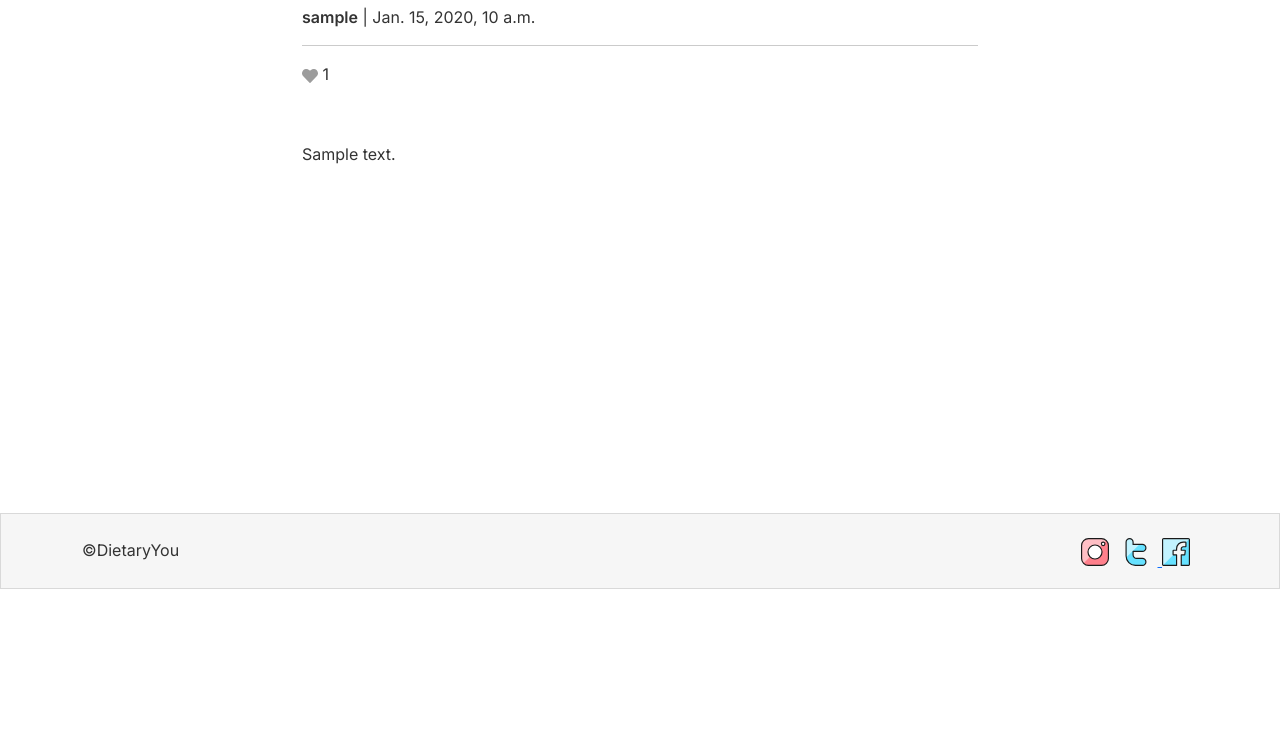
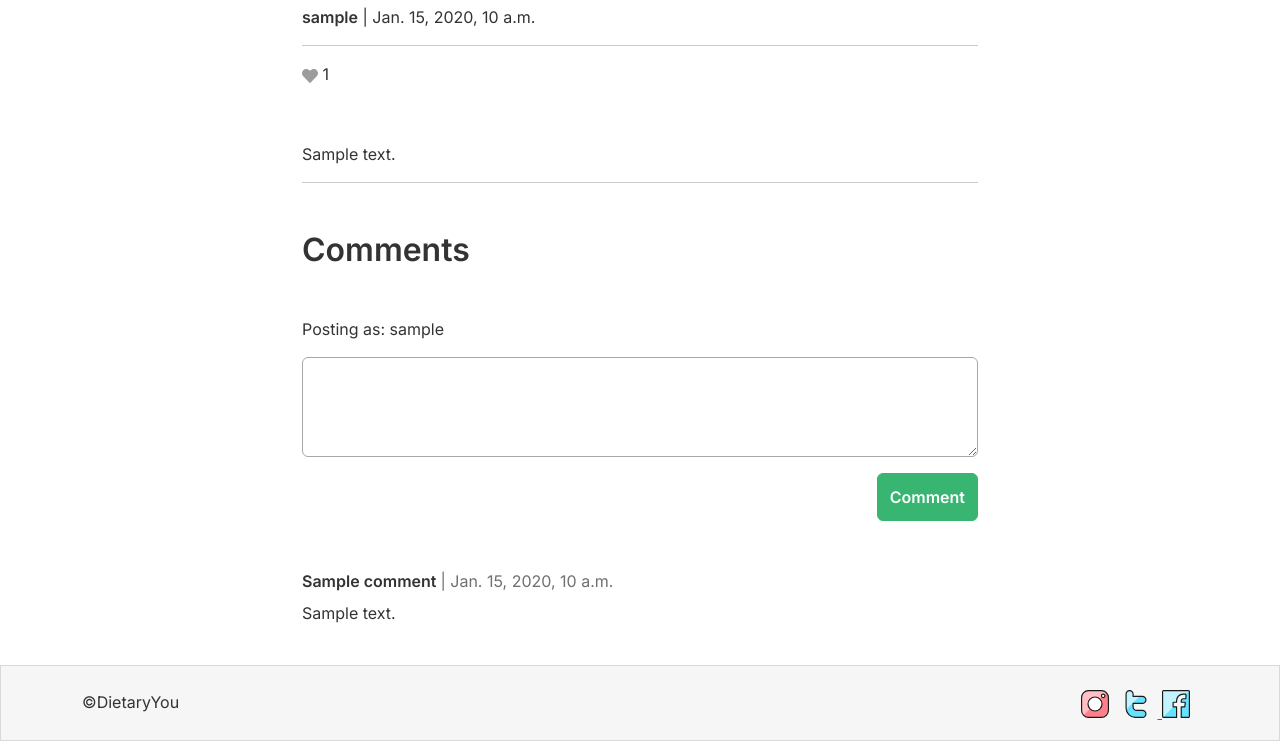
Before and after one commit to dev-timm/DietaryYou, a Django app: a page that uses templates/post_detail.html in a window 1280 px wide. Shown: the part 211-952 px from the top of the page. Before the commit the page ends 800 px from the top, so only its background shows below. Run offline with Django 3.2, Linux system fonts and the light colour scheme; a user stored in the database is signed in; tables that the repository leaves empty hold one stand-in row (values such as "Sample post"); some libraries are stand-ins or nearby versions.

Commit message:
add crispy forms and comment functionality to post detail page

```diff
--- /dev/null
+++ b/blog/forms.py
@@ -0,0 +1,8 @@
+from .models import Comment
+from django import forms
+
+
+class CommentForm(forms.ModelForm):
+    class Meta:
+        model = Comment
+        fields = ('body',)
--- a/blog/views.py
+++ b/blog/views.py
@@ -1,6 +1,7 @@
 from django.shortcuts import render, get_object_or_404
 from django.views import generic, View
 from .models import Post
+from .forms import CommentForm
 
 
 class PostList(generic.ListView):
@@ -26,6 +27,39 @@ class PostDetail(View):
             {
                 "post": post,
                 "comments": comments,
-                "liked": liked
+                "commented": False,
+                "liked": liked,
+                "comment_form": CommentForm()
             },
         )
+
+    def post(self, request, slug, *args, **kwargs):
+        queryset = Post.objects.filter(status=1)
+        post = get_object_or_404(queryset, slug=slug)
+        comments = post.comments.filter(approved=True).order_by('created_on')
+        liked = False
+        if post.likes.filter(id=self.request.user.id).exists():
+            liked = True
+
+        comment_form = CommentForm(data=request.POST)
+
+        if comment_form.is_valid():
+            comment_form.instance.email = request.user.email
+            comment_form.instance.name = request.user.username
+            comment = comment_form.save(commit=False)
+            comment.post = post
+            comment.save()
+        else:
+            comment_form = CommentForm()
+
+        return render(
+            request,
+            "post_detail.html",
+            {
+                "post": post,
+                "comments": comments,
+                "commented": True,
+                "liked": liked,
+                "comment_form": CommentForm()
+            },
+        )
--- a/dietaryyou/settings.py
+++ b/dietaryyou/settings.py
@@ -48,6 +48,7 @@ INSTALLED_APPS = [
     'allauth.account',
     'allauth.socialaccount',
     'django_summernote',
+    'crispy_forms',
     'blog',
 ]
 
@@ -57,6 +58,8 @@ LOGIN_REDIRECT_URL = '/'
 LOGOUT_REDIRECT_URL = '/'
 
 ACCOUNT_EMAIL_VERIFICATION = 'none'
+
+CRISPY_TEMPLATE_PACK = 'bootstrap4'
 
 MIDDLEWARE = [
     'django.middleware.security.SecurityMiddleware',
--- a/requirements.txt
+++ b/requirements.txt
@@ -4,6 +4,7 @@ dj-database-url==0.5.0
 dj3-cloudinary-storage==0.0.6
 Django==3.2.21
 django-allauth==0.56.1
+django-crispy-forms==1.14.0
 django-summernote==0.8.20.0
 gunicorn==21.2.0
 oauthlib==3.2.2
--- a/static/css/style.css
+++ b/static/css/style.css
@@ -27,7 +27,7 @@ h2 {
 h3 {
     font-size: 2rem;
     font-weight: 600;
-    margin: 48px;
+    margin: 48px 0;
 }
 
 /* STYLES */
@@ -152,6 +152,11 @@ input[type="email"]:focus,
     font-weight: 600;
 }
 
+.comment-date {
+    font-weight: 400;
+    color: #707070;
+}
+
 /* POST LIST */
 
 /* POST DETAIL */
@@ -166,6 +171,21 @@ input[type="email"]:focus,
 
 .author span {
     font-weight: 400;
+}
+
+.textarea {
+    height: 100px;
+    border: 1px solid #A7A7A7;
+    margin-bottom: 16px;
+}
+
+.requiredField {
+    display: none;
+}
+
+.comment-author {
+    font-weight: 600;
+    margin-bottom: 8px;
 }
 
 /* POST DETAIL */
--- a/templates/post_detail.html
+++ b/templates/post_detail.html
@@ -1,4 +1,6 @@
 {% extends 'base.html' %} {% block content %}
+
+{% load crispy_forms_tags %}
 
 <div class="container max-article-width">
     <div class="post-head">
@@ -10,7 +12,38 @@
     </div>
     <div class="post-content">
         {{ post.content | safe }}
+        <hr>
     </div>
-</div>
 
-{% endblock content %}
+    <div class="post-comments">
+        <h3>Comments</h3>
+        <div class="row">
+            {% for comment in comments %}
+            <div class="col-md-12 order-md-2">
+                <p class="comment-author">{{ comment.name }} <span class="comment-date">|
+                        {{ comment.created_on }}</span></p>
+
+                {{ comment.body | linebreaks }}
+            </div>
+            {% endfor %}
+            <div class="col-md-12 mb-5 order-md-1">
+                {% if commented %}
+                <div class="alert alert-success" role="alert">
+                    Your comment is awaiting approval
+                </div>
+                {% else %}
+                {% if user.is_authenticated %}
+
+                <p>Posting as: {{ user.username }}</p>
+                <form method="post">
+                    {{ comment_form | crispy }}
+                    {% csrf_token %}
+                    <button type="submit" class="btn btn-primary float-end">Comment</button>
+                </form>
+                {% endif %}
+                {% endif %}
+            </div>
+        </div>
+    </div>
+
+    {% endblock content %}
```
